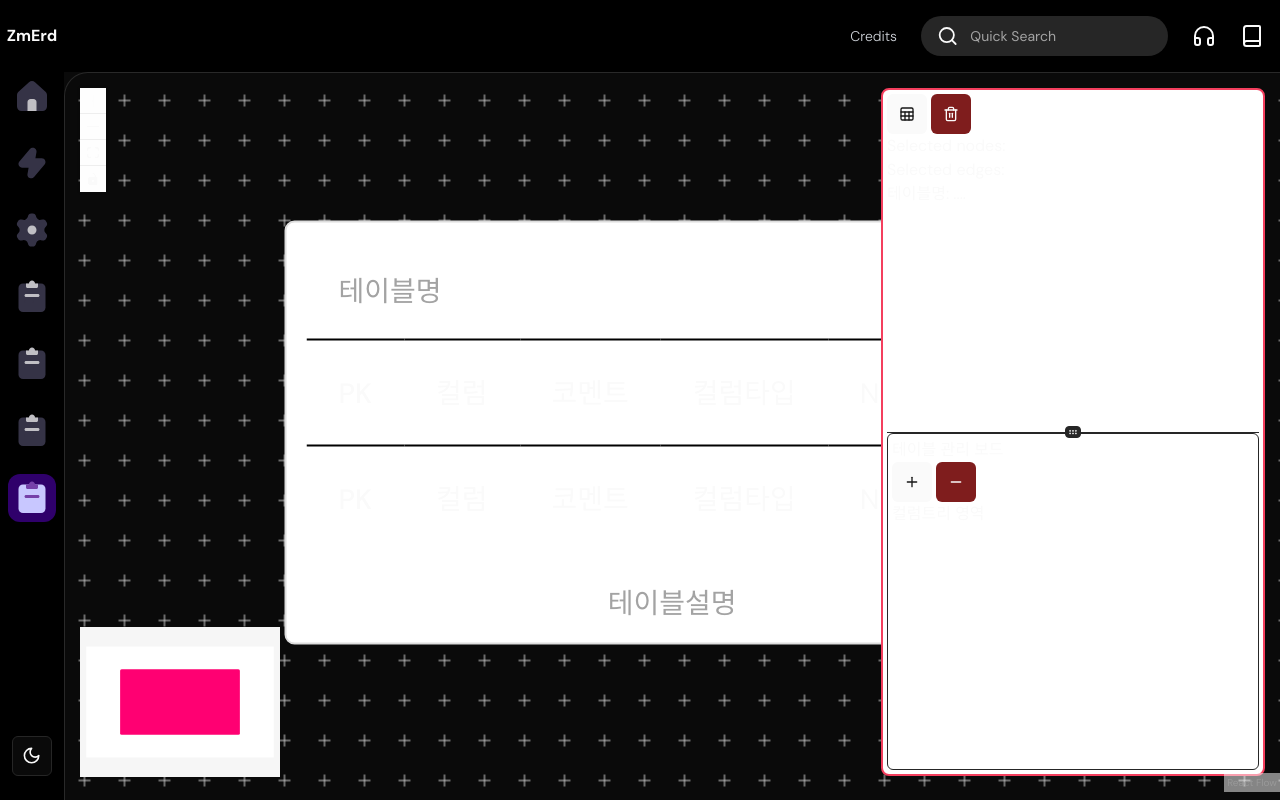
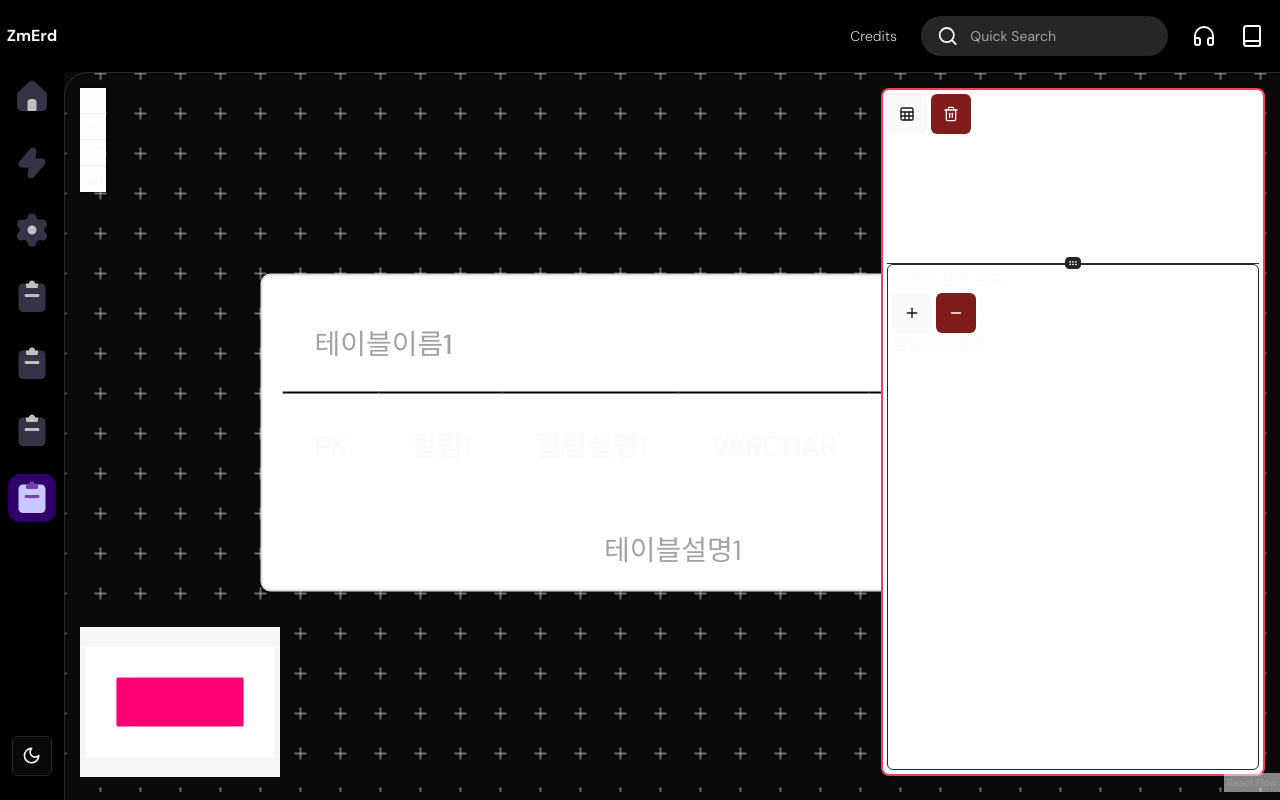
Before and after one commit to zm-erd/zm-erd-fe, a Next.js app: page /test4 in a window 1280 px wide. Built offline with nearby package versions, Linux system fonts and the light colour scheme.

Commit message:
테이블 명 변경 직전

```diff
--- a/src/app/(main)/(pages)/test4/_components/sidebar.tsx
+++ b/src/app/(main)/(pages)/test4/_components/sidebar.tsx
@@ -1,16 +1,24 @@
 import React, { useCallback, useState } from 'react';
 import { useDnD } from './dnd-context';
 import { useOnSelectionChange } from '@xyflow/react';
-import { Plus, Sheet, Trash2 } from 'lucide-react';
+import { Sheet, Trash2 } from 'lucide-react';
 
 import { Button } from '@/components/ui/button';
+
 function SelectionDisplay() {
-  const [selectedNodes, setSelectedNodes] = useState([]);
-  const [selectedEdges, setSelectedEdges] = useState([]);
+  // const [selectedNodes, setSelectedNodes] = useState([]);
+  // const [selectedEdges, setSelectedEdges] = useState([]);
+  const [selectedNode, setSelectedNode] = useState(null);
 
   const onChange = useCallback(({ nodes, edges }) => {
-    setSelectedNodes(nodes.map((node) => node.id));
-    setSelectedEdges(edges.map((edge) => edge.id));
+    // setSelectedNodes(nodes.map((node) => node.id));
+    // setSelectedEdges(edges.map((edge) => edge.id));
+    console.log('onChange...');
+    console.log(JSON.stringify(nodes));
+
+    if (nodes != null && nodes.length > 0) {
+      setSelectedNode(nodes[0]);
+    }
   }, []);
 
   useOnSelectionChange({
@@ -19,9 +27,9 @@ function SelectionDisplay() {
 
   return (
     <div>
-      <p>Selected nodes: {selectedNodes.join(', ')}</p>
-      <p>Selected edges: {selectedEdges.join(', ')}</p>
-      <p>테이블명: ....</p>
+      <p>{selectedNode && selectedNode?.data?.tableName}</p>
+      <p>{selectedNode && selectedNode?.id}</p>
+      <p>{selectedNode && selectedNode?.type}</p>
     </div>
   );
 }
--- a/src/app/(main)/(pages)/test4/_components/table-node.tsx
+++ b/src/app/(main)/(pages)/test4/_components/table-node.tsx
@@ -36,29 +36,35 @@ function TableNode({ id, data, isConnectable, selected }) {
   return (
     <div style={style}>
       <Table className="border-collapse">
-        <TableCaption>테이블설명</TableCaption>
+        <TableCaption>{data?.tableComment}</TableCaption>
         <TableHeader>
           <TableRow className="border-black">
             <TableHead colSpan={5} className="border-black">
-              테이블명
+              {data?.tableName}
             </TableHead>
           </TableRow>
         </TableHeader>
         <TableBody>
-          <TableRow className="border-black">
-            <TableCell className="border-black font-medium">PK</TableCell>
-            <TableCell className="border-black font-medium">컬럼</TableCell>
-            <TableCell className="border-black font-medium">코멘트</TableCell>
-            <TableCell className="border-black font-medium">컬럼타입</TableCell>
-            <TableCell className="text-right">NotNull여부</TableCell>
-          </TableRow>
-          <TableRow className="border-black">
-            <TableCell className="border-black font-medium">PK</TableCell>
-            <TableCell className="border-black font-medium">컬럼</TableCell>
-            <TableCell className="border-black font-medium">코멘트</TableCell>
-            <TableCell className="border-black font-medium">컬럼타입</TableCell>
-            <TableCell className="text-right">NotNull여부</TableCell>
-          </TableRow>
+          {data &&
+            data.columns.map((column) => (
+              <TableRow key={column.columnName} className="border-black">
+                <TableCell className="border-black">
+                  {column.columnType}
+                </TableCell>
+                <TableCell className="border-black">
+                  {column.columnName}
+                </TableCell>
+                <TableCell className="border-black">
+                  {column.columnComment}
+                </TableCell>
+                <TableCell className="border-black">
+                  {column.columnDataType}
+                </TableCell>
+                <TableCell className="text-right">
+                  {column.notNull ? 'NOT NULL' : 'NULL'}
+                </TableCell>
+              </TableRow>
+            ))}
         </TableBody>
       </Table>
     </div>
--- a/src/app/(main)/(pages)/test4/page.tsx
+++ b/src/app/(main)/(pages)/test4/page.tsx
@@ -38,7 +38,20 @@ const initialNodes = [
     id: 'node-1',
     type: 'tableNode',
     position: { x: 0, y: 0 },
-    data: { value: 123 },
+    data: {
+      tableName: '테이블이름1',
+      tableComment: '테이블설명1',
+      columns: [
+        {
+          columnType: 'PK',
+          columnName: '컬럼1',
+          columnComment: '컬럼설명1',
+          columnDataType: 'VARCHAR',
+          notNull: true,
+          sortOrder: 1,
+        },
+      ],
+    },
   },
 ];
 
@@ -141,11 +154,11 @@ const DnDFlow = () => {
             className="m-4 flex h-[calc(100vh-7rem)] max-h-[calc(100vh-7rem)] w-96 flex-col rounded-lg border-2 border-rose-500 bg-white p-1"
           >
             <ResizablePanelGroup direction="vertical">
-              <ResizablePanel>
+              <ResizablePanel defaultSize={25}>
                 <Sidebar />
               </ResizablePanel>
               <ResizableHandle withHandle />
-              <ResizablePanel>
+              <ResizablePanel defaultSize={75}>
                 <ScrollArea className="h-full w-full rounded-md border p-1">
                   테이블 관리 보드
                   <div className="flex gap-1">
```
